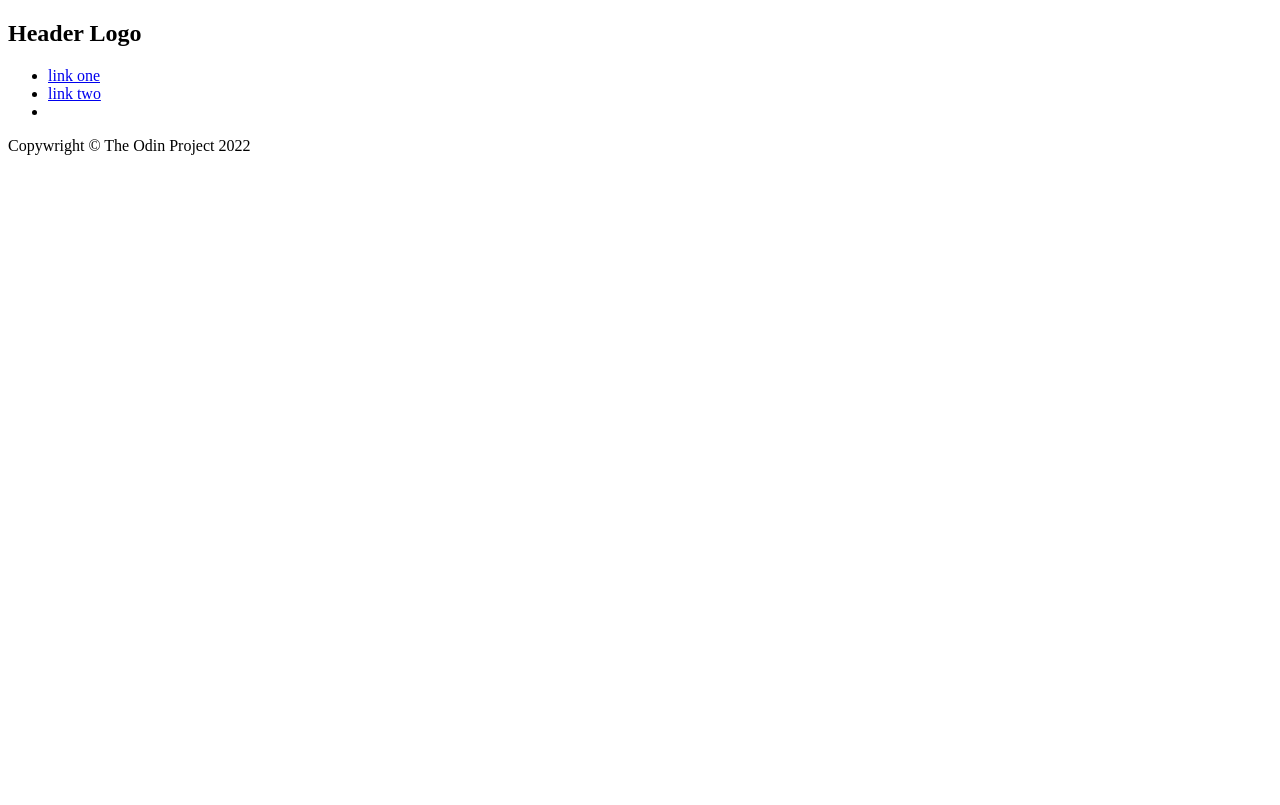
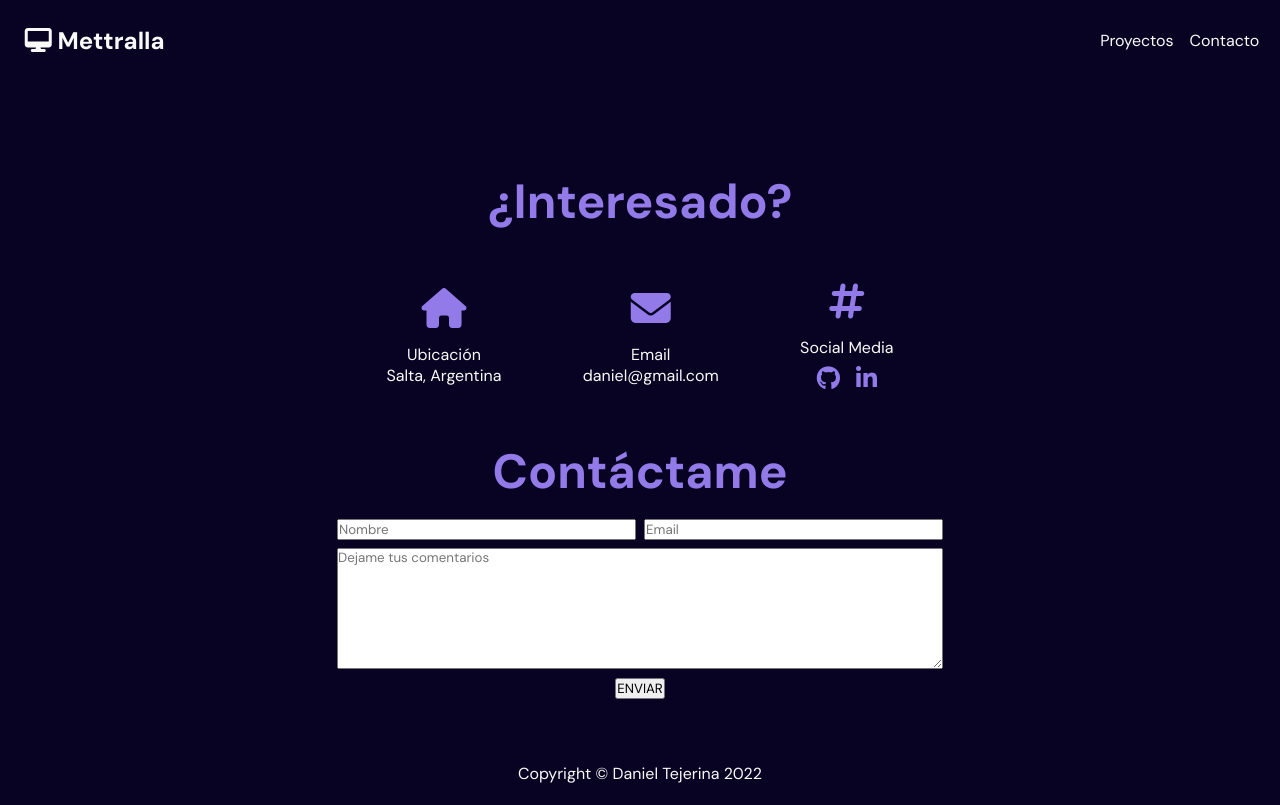
Before and after one commit to Mettralla/cac-TPO-Desarrollo-Web, a plain HTML site: page contact.html in a window 1280 px wide. Drawn offline with Linux system fonts and the light colour scheme.

Commit message:
update html, css, js

```diff
--- a/contact.html
+++ b/contact.html
@@ -4,29 +4,78 @@
     <meta charset="UTF-8">
     <meta http-equiv="X-UA-Compatible" content="IE=edge">
     <meta name="viewport" content="width=device-width, initial-scale=1.0">
-    <title>Document</title>
+    <!-- LINKS IMPORTANTES -->
+    <!-- GOOGLE FONT -->
+    <link rel="preconnect" href="https://fonts.googleapis.com">
+    <link rel="preconnect" href="https://fonts.gstatic.com" crossorigin>
+    <link href="https://fonts.googleapis.com/css2?family=DM+Sans:ital,wght@0,400;0,500;0,700;1,400;1,500;1,700&display=swap"
+        rel="stylesheet">
+    <!-- FIN GOOGLE FONT -->
+    <!-- FONT AWESOME -->
+    <script src="https://kit.fontawesome.com/3e81cc3298.js" crossorigin="anonymous"></script>
+    <!-- FIN DE FONT AWESOME -->
+    <link rel="stylesheet" href="./css/style.css">
+    <!-- FIN LINKS IMPORTANTES -->
+    <title>Contacto</title>
 </head>
 <body>
+
     <header>
-        <h2 id="logo">Header Logo</h2>
+        <h2 id="logo"><a class="link" href="./index.html"><i class="fa-solid fa-desktop"></i> Mettralla</h2></a>
         <nav>
             <ul>
-                <li><a href="./projects.html">link one</a></li>
-                <li><a href="./contact.html">link two</a></li>
-                <li>
-                    <div></div>
-                </li>
+                <li><a class="link" href="./projects.html">Proyectos</a></li>
+                <li><a class="link" href="./contact.html">Contacto</a></li>
             </ul>
         </nav>
     </header>
 
-    <main>
+    <main class="contact">
 
+        <div class="container">
+
+            <h1 class="title">¿Interesado?</h1>
+            <div class="carrusel">
+                <div class="card">
+                <i class="fa-solid fa-house top-image"></i>
+                <p>Ubicación</p>
+                <p>Salta, Argentina</p>
+            </div>
+            <div class="card">
+                <i class="fa-solid fa-envelope top-image"></i>
+                <p>Email</p>
+                <p>daniel@gmail.com</p>
+            </div>
+            <div class="card">
+                <i class="fa-solid fa-hashtag top-image"></i>
+                <p>Social Media</p>
+                <div class="social-media">
+                    <a href="https://github.com/Mettralla"><i class="fa-brands fa-github sc-icon"></i></a>
+                    <a href="https://www.linkedin.com/in/daniel-alejandro-tejerina/"><i class="fa-brands fa-linkedin-in sc-icon"></i></a>
+                </div>
+            </div>
+        </div>
+
+        <h2 class="title">Contáctame</h2>
+
+        <form class="coa" action="./js/script.js" target="_blank" id="form" name="fvalida">
+            <div class="data">
+                <input type="text" name="Nombre" placeholder="Nombre" size="40" id="nombre">
+                <input type="text" name="Email" placeholder="Email" size="40" id="email">
+            </div>
+            <textarea name="comment" class="textarea" placeholder="Dejame tus comentarios" size="40" rows="7" id="comment"></textarea>
+            <div class="send">
+                <input type="Submit" value="ENVIAR">
+            </div>
+        </form>
+
+    </div>
 
     </main>
 
     <footer>
-        <p>Copywright &copy; The Odin Project 2022</p>
+        <p>Copyright &copy; Daniel Tejerina 2022</p>
     </footer>
+    <script src="./js/validar.js"></script>
 </body>
 </html>
--- a/css/style.css
+++ b/css/style.css
@@ -48,7 +48,7 @@ ul {
     color: #e5e7eb;
 }
 
-a {
+.link {
     text-decoration: none;
     color: #f9faf8;
 }
@@ -61,7 +61,6 @@ a {
     display: flex;
     flex-direction: column;
     justify-content: center;
-    /* flex: 1 1 35%; */
     padding: 7%;
 }
 
@@ -106,22 +105,116 @@ p {
     color: #f9faf8;
 }
 
-/* i {
-    color: #f9faf8;
+i {
     font-size: 3vh;
-}  */
+}
+
+.top-image {
+    margin-bottom: 2vh;
+    font-size: 5vh;
+}
 
 /* .icons {
     display: flex;
     gap: 1vh;
 } */
 
+.title {
+    color: #927ae8;
+    font-size: 6vh;
+    text-align: center;
+}
+
+.contact {
+    display: flex;
+    flex-direction: column;
+    justify-content: center;
+    align-items: center;
+}
+
+.card {
+    color: #927ae8;
+    display: flex;
+    justify-content: center;
+    align-items: center;
+    flex-direction: column;
+    padding: 4vh 2vh;
+}
+
+.carrusel {
+    margin: 2vh;
+    display: flex;
+    flex-direction: row;
+    justify-content: space-evenly;
+    gap: 2vh;
+    flex-wrap: wrap;
+}
+
+.social-media {
+    margin-top: 1vh;
+    display: flex;
+    gap: 2vh;
+}
+
+.sc-icon {
+    text-decoration: none;
+    color: #927ae8;
+}
+
+.coa {
+    padding: 2vh;
+    display: flex;
+    flex-direction: column;
+    gap: 1vh;
+}
+
+.data {
+    display: flex;
+    flex-direction: row;
+    gap: 1vh;
+}
+
+.send {
+    text-align: center;
+}
+
+
+.projects-game {
+    max-width: 25%;
+    height: auto;
+}
+
+.portfolio-tiles {
+    display: flex;
+    justify-content: center;
+    gap: 2vh;
+}
+
+.portfolio-links {
+    display: flex;
+    flex-direction: row;
+    color: #f9faf8;
+}
+
+.btn-c:hover {
+    background-color: lightcyan;
+    padding: 0.5em 1.5em;
+    border-radius: 0.5em;
+    color: #927ae8;
+}
+
+.btn-c:active {
+    background-color: rgb(236, 119, 119);
+    padding: 0.5em 1.5em;
+    border-radius: 0.5em;
+}
+
 /* FOOTER */
 
 footer {
     display: flex;
     flex-direction: row;
-    padding: 1em;
+    padding: 1em 0em;
     color: #f9faf8;
     justify-content: center;
     align-items: center;
--- a/js/script.js
+++ b/js/script.js
@@ -0,0 +1,6 @@
+const projectBtn = document.getElementById('btn-project');
+const contactBtn = document.getElementById('btn-contact');
+
+projectBtn.addEventListener('click', () => {location.href = 'projects.html';})
+
+contactBtn.addEventListener('click', () => {location.href = 'contact.html';})
--- /dev/null
+++ b/js/validar.js
@@ -0,0 +1,24 @@
+document.addEventListener("DOMContentLoaded", function() {
+    document.getElementById("form").addEventListener('submit', validarFormulario);
+});
+
+function validarFormulario(event) {
+    event.preventDefault();
+    let nombre = document.getElementById('nombre').value;
+    if(nombre.length == 0) {
+        alert('No has escrito nada en nombre');
+        return;
+    }
+    let email = document.getElementById('email').value;
+    if (email.length == 0 ) {
+        alert('El email no es válido');
+        return;
+        }
+    let comment = document.getElementById('comment').value;
+    if (comment.length == 0) {
+        alert('Ingrese un comentario');
+        return;
+    }
+    alert("Muchas gracias por enviar el formulario");
+    document.fvalida.submit();
+}
```
Also changed, not shown: index.html (+7 -7 lines), projects.html (+40 -9 lines), images/heaven-or-hell.png (added), images/landing-page.png (added), images/paper-rock-scissors.png (added), images/register-form.png (added).
